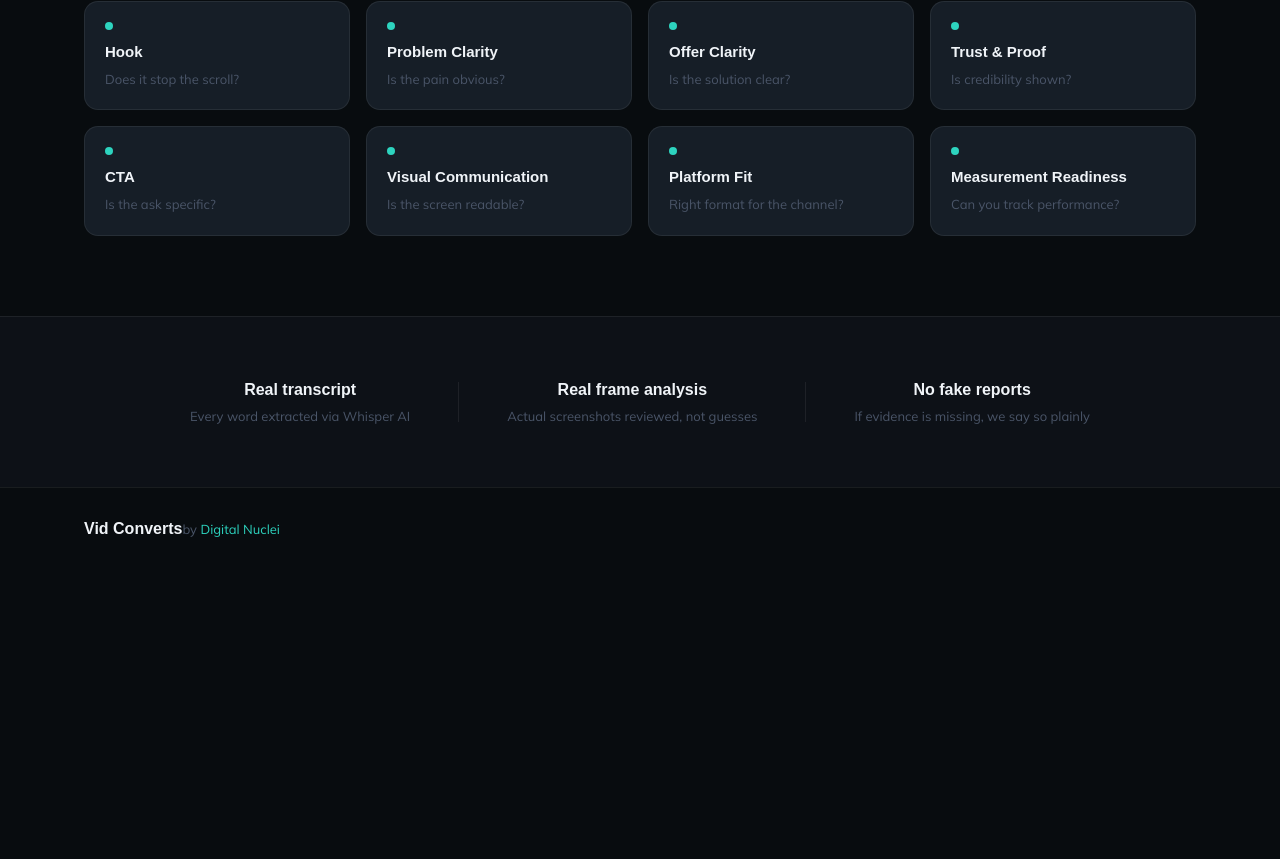
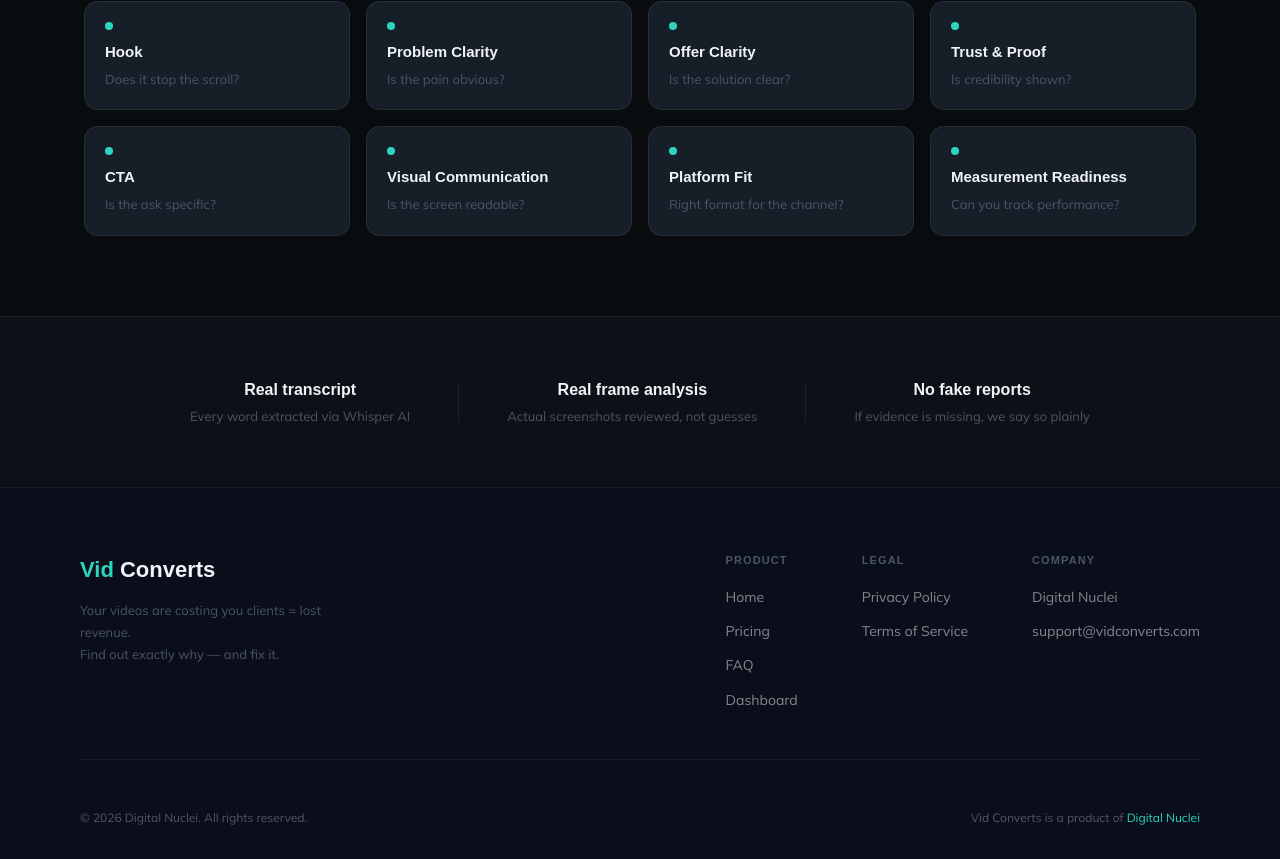
Before and after one commit to JsnMLP/vid-converts, a Next.js app: page / in a window 1280 px wide. Shown: the part 1276-2135 px from the top of the page. Before the commit the page ends 1846 px from the top, so only its background shows below. Built offline with nearby package versions, Linux system fonts and the light colour scheme; no server answers; a web font is replaced by a local one.

Commit message:
Add new footer, Google Search Console verification tag

```diff
--- a/src/app/layout.tsx
+++ b/src/app/layout.tsx
@@ -20,6 +20,9 @@
   title: 'Vid Converts — Video Conversion Audit',
   description: 'Evidence-based video conversion audits for coaches, consultants, and service providers. Know exactly what to fix and why.',
   keywords: 'video audit, conversion optimization, marketing video, video analysis',
+  verification: {
+    google: 'DPGm-DK5xeu74cee5ph-3AkZX_fPdq7GYQFqg6f5Gv0',
+  },
 }
 
 export default function RootLayout({
--- a/src/app/page.module.css
+++ b/src/app/page.module.css
@@ -354,34 +354,93 @@
 .footer {
   position: relative;
   z-index: 1;
-  border-top: 1px solid var(--border);
-  padding: 28px 0;
+  background: #0a0e1a;
+  border-top: 1px solid rgba(255,255,255,0.06);
+  margin-top: 0;
 }
 
-.footer .container {
+.footerInner {
+  max-width: 1200px;
+  margin: 0 auto;
+  padding: 64px 40px 32px;
+}
+
+.footerTop {
+  display: flex;
+  justify-content: space-between;
+  gap: 48px;
+  margin-bottom: 48px;
+  padding-bottom: 48px;
+  border-bottom: 1px solid rgba(255,255,255,0.06);
+}
+
+.footerBrand {
+  display: flex;
+  flex-direction: column;
+  gap: 12px;
+  max-width: 280px;
+}
+
+.footerLogo {
+  font-family: var(--font-display);
+  font-size: 22px;
+  font-weight: 800;
+  color: var(--text-primary);
+}
+
+.footerTagline {
+  font-size: 13px;
+  color: var(--text-muted);
+  line-height: 1.7;
+}
+
+.footerLinks {
+  display: flex;
+  gap: 64px;
+}
+
+.footerCol {
+  display: flex;
+  flex-direction: column;
+  gap: 12px;
+}
+
+.footerColTitle {
+  font-family: var(--font-display);
+  font-size: 11px;
+  font-weight: 700;
+  letter-spacing: 0.1em;
+  text-transform: uppercase;
+  color: var(--text-muted);
+  margin-bottom: 4px;
+}
+
+.footerLink {
+  font-size: 14px;
+  color: rgba(255,255,255,0.5);
+  text-decoration: none;
+  transition: color 0.2s;
+}
+
+.footerLink:hover {
+  color: var(--text-primary);
+}
+
+.footerBottom {
   display: flex;
   align-items: center;
   justify-content: space-between;
+  font-size: 12px;
+  color: rgba(255,255,255,0.3);
 }
 
-.footerBrand {
-  font-family: var(--font-display);
-  font-size: 16px;
-  font-weight: 700;
-  color: var(--text-primary);
-}
-
-.footerBy {
-  font-size: 13px;
-  color: var(--text-muted);
-}
-
-.footerBy a {
+.footerTealLink {
   color: var(--teal);
+  text-decoration: none;
   transition: opacity 0.2s;
 }
 
-.footerBy a:hover { opacity: 0.8; }
+.footerTealLink:hover { opacity: 0.8; }
 
 /* Mobile */
 @media (max-width: 768px) {
@@ -390,6 +449,10 @@
   .trustGrid { flex-direction: column; gap: 24px; }
   .trustDivider { width: 40px; height: 1px; }
   .urlRow { flex-direction: column; }
+  .footerTop { flex-direction: column; gap: 40px; }
+  .footerLinks { flex-direction: column; gap: 32px; }
+  .footerInner { padding: 48px 20px 24px; }
+  .footerBottom { flex-direction: column; gap: 8px; text-align: center; }
 }
 
 @media (max-width: 480px) {
--- a/src/app/page.tsx
+++ b/src/app/page.tsx
@@ -138,9 +138,36 @@
 
       {/* Footer */}
       <footer className={styles.footer}>
-        <div className="container">
-          <span className={styles.footerBrand}>Vid Converts</span>
-          <span className={styles.footerBy}>by <a href="https://digitalnuclei.com" target="_blank" rel="noopener noreferrer">Digital Nuclei</a></span>
+        <div className={styles.footerInner}>
+          <div className={styles.footerTop}>
+            <div className={styles.footerBrand}>
+              <span className={styles.footerLogo}><span style={{ color: 'var(--teal)' }}>Vid</span> Converts</span>
+              <span className={styles.footerTagline}>Your videos are costing you clients = lost revenue.<br />Find out exactly why — and fix it.</span>
+            </div>
+            <div className={styles.footerLinks}>
+              <div className={styles.footerCol}>
+                <span className={styles.footerColTitle}>Product</span>
+                <a href="/" className={styles.footerLink}>Home</a>
+                <a href="/pricing" className={styles.footerLink}>Pricing</a>
+                <a href="/faq" className={styles.footerLink}>FAQ</a>
+                <a href="/dashboard" className={styles.footerLink}>Dashboard</a>
+              </div>
+              <div className={styles.footerCol}>
+                <span className={styles.footerColTitle}>Legal</span>
+                <a href="/privacy" className={styles.footerLink}>Privacy Policy</a>
+                <a href="/terms" className={styles.footerLink}>Terms of Service</a>
+              </div>
+              <div className={styles.footerCol}>
+                <span className={styles.footerColTitle}>Company</span>
+                <a href="https://digitalnuclei.com" target="_blank" rel="noopener noreferrer" className={styles.footerLink}>Digital Nuclei</a>
+                <a href="mailto:support@vidconverts.com" className={styles.footerLink}>support@vidconverts.com</a>
+              </div>
+            </div>
+          </div>
+          <div className={styles.footerBottom}>
+            <span>© 2026 Digital Nuclei. All rights reserved.</span>
+            <span>Vid Converts is a product of <a href="https://digitalnuclei.com" target="_blank" rel="noopener noreferrer" className={styles.footerTealLink}>Digital Nuclei</a></span>
+          </div>
         </div>
       </footer>
 
```
